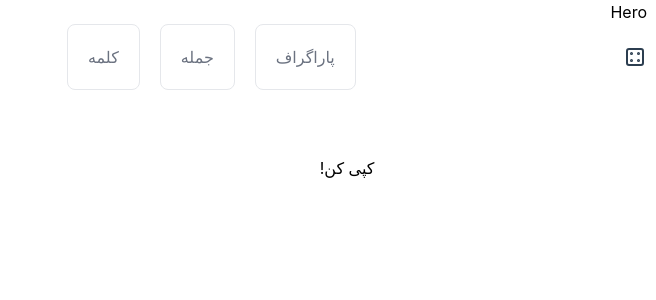
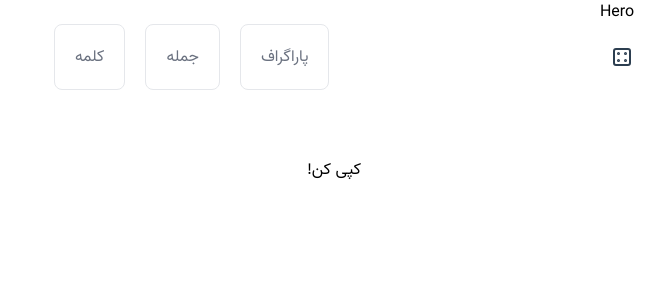
Before and after one commit to nafasebra/matnsaazz, a React (Vite) app: page / in a window 1280 px wide. Shown: the top 300 px of the page, without its empty margins (624-1280 px from the left). Built offline with nearby package versions, Linux system fonts and the light colour scheme.

Commit message:
include 'vazir' font to the main styles

```diff
--- a/src/index.css
+++ b/src/index.css
@@ -3,8 +3,19 @@
 @tailwind utilities;
 
 
+@font-face {
+  font-family: 'vazir';
+  font-weight: 500;
+  src: url('./assets/Vazir-Regular-FD.ttf') format('truetype');
+}
+@font-face {
+  font-family: 'vazir';
+  font-weight: 800;
+  src: url('./assets/Vazir-Bold-FD.ttf') format('truetype');
+}
+
 :root {
-  font-family: Inter, Avenir, Helvetica, Arial, sans-serif;
+  font-family: 'vazir', sans-serif;
   font-size: 16px;
   line-height: 24px;
   font-weight: 400;
```
Also changed, not shown: src/assets/Vazir-Bold-FD.ttf (added), src/assets/Vazir-Regular-FD.ttf (added).
